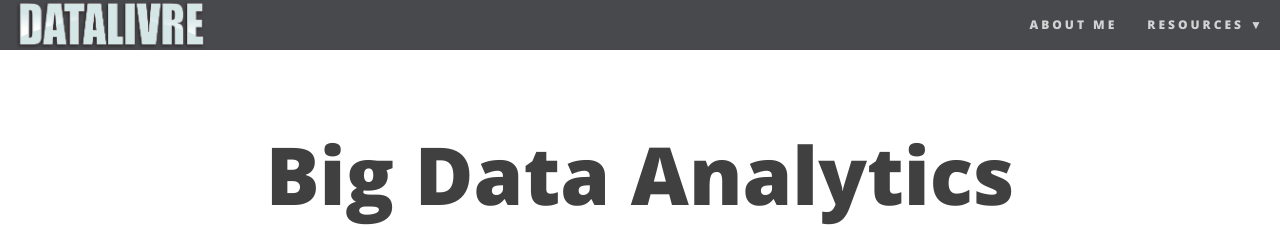
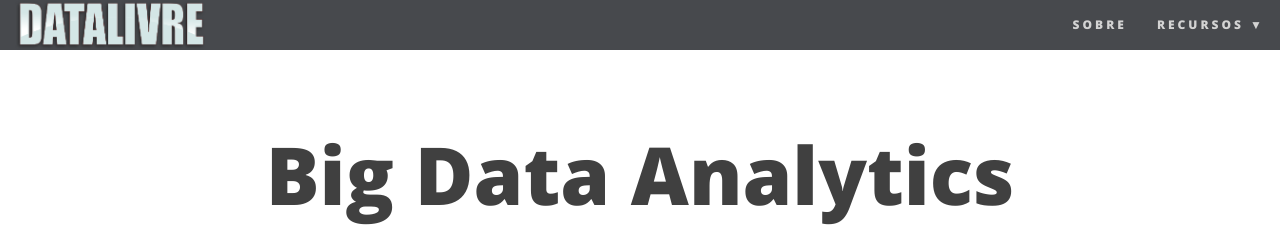
Before and after one commit to datalivre/datalivre.github.io, a Jekyll site: the page built from index.html, in a window 1280 px wide. Shown: the top 226 px of the page. Built offline with Jekyll 4.4.1, drawn with Linux system fonts in a browser that asks for light colours; nearby versions of some CDN libraries; the list of posts is cut into pages by our own code; some of the changed lines change nothing that is shown.

Commit message:
Update _config.yml

```diff
--- a/_config.yml
+++ b/_config.yml
@@ -29,13 +29,22 @@ description: Mais um blog para ciêntistas de dados!
 #    - Wordpress: "https://robertcg.wordpress.com/"
 #Recursos:
 
+# List of links in the navigation bar
+#navbar-links:
+#  Página Inicial: ""
+#  Conheça o Prof.: "aboutme"
+#  Publicações: "publicacoes"
+#nav-search: "search"
+
+#############
+
 navbar-links:
-  About Me: "aboutme"
-  Resources:
+  Sobre: "aboutme"
+  Recursos:
     - Beautiful Jekyll: "http://deanattali.com/beautiful-jekyll/"
     - Learn markdown: "http://www.markdowntutorial.com/"
     - GitHub Pages: "https://pages.github.com/"
-Author's home: "http://deanattali.com"
+Casa do autor: "http://deanattali.com"
 
 # Image to show in the navigation bar - image must be a square (width = height)
 # Remove this parameter if you don't want an image in the navbar
```
